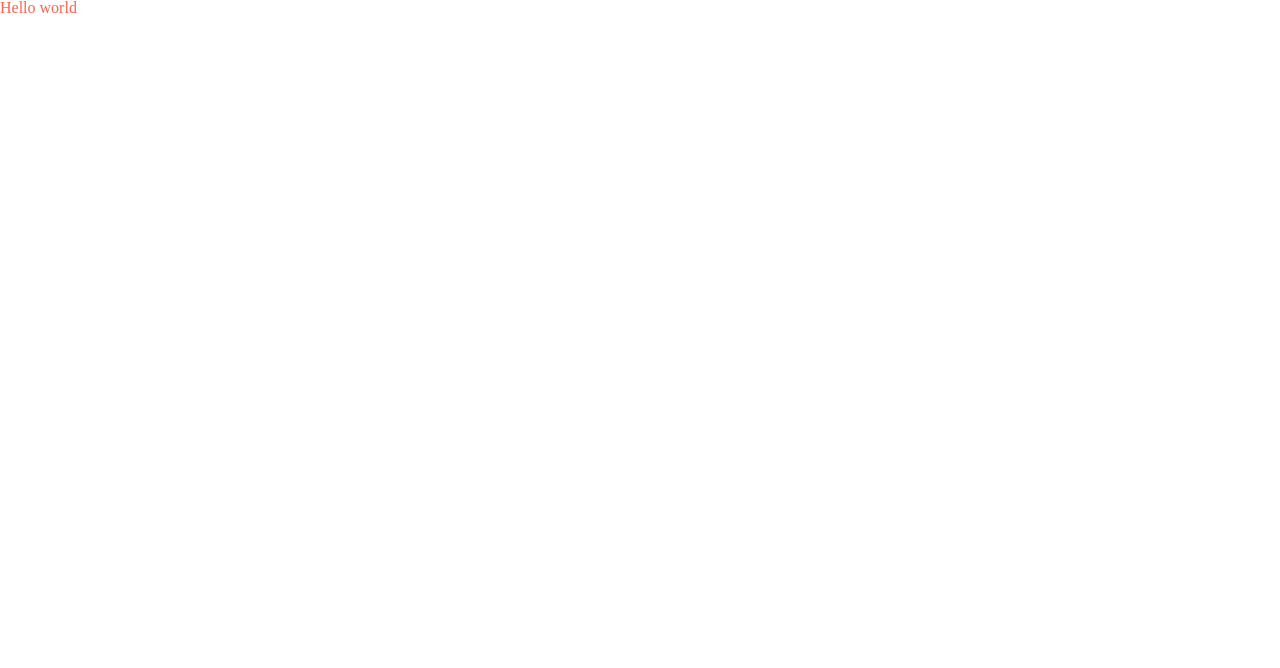
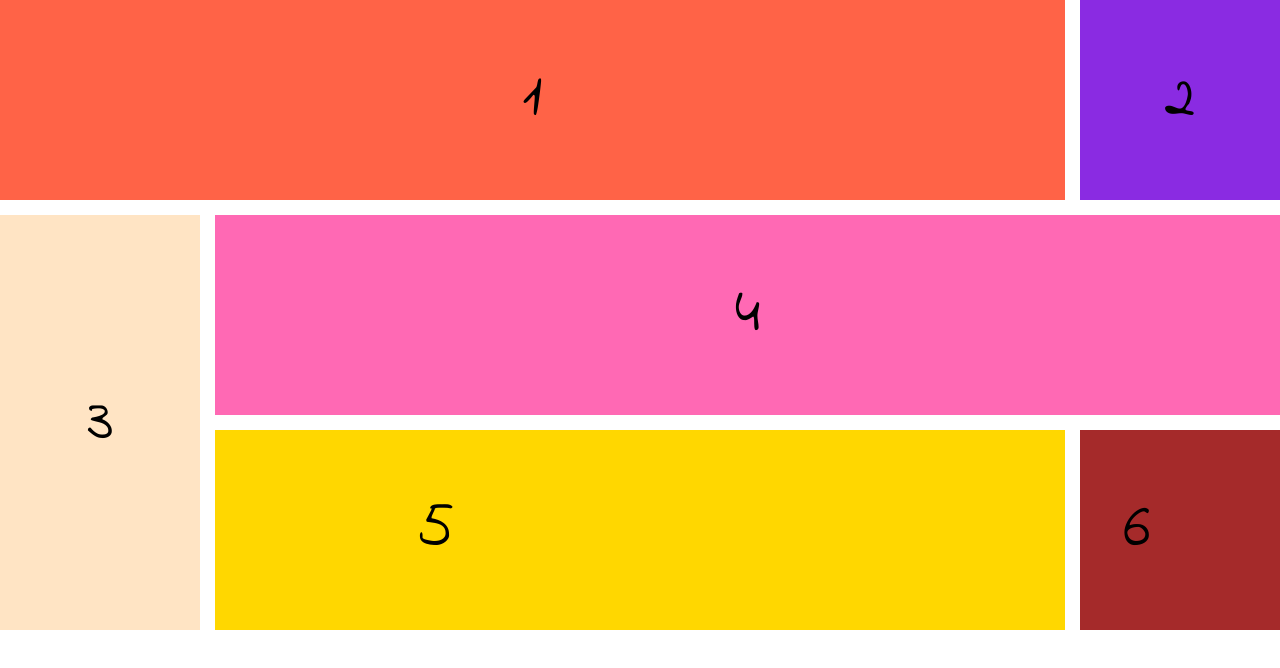
Before and after one commit to Kerub88/todo-app-practice, a website built with webpack: page index.html in a window 1280 px wide. Built offline with nearby package versions, Linux system fonts and the light colour scheme.

Commit message:
css grid exercise

```diff
--- a/index.html
+++ b/index.html
@@ -3,9 +3,17 @@
 <head>
     <meta charset="UTF-8">
     <link href="/src/style/stylesheet.css" rel="stylesheet">
+    <link href="https://fonts.googleapis.com/css?family=Indie+Flower" rel="stylesheet">
     <title>TODO app</title>
 </head>
 <body>
-    <h1>Hello world</h1>
+    <div class="wrapper">
+        <div class="item item1"><p>1</p></div>
+        <div class="item item2"><p>2</p></div>
+        <div class="item item3"><p>3</p></div>
+        <div class="item item4"><p>4</p></div>
+        <div class="item item5"><p>5<p></div>
+        <div class="item item6"><p>6<p></div>
+    </div>
 </body>
 </html>
--- a/src/style/main.scss
+++ b/src/style/main.scss
@@ -1,3 +1,39 @@
-h1 {
-  color: tomato;
+.wrapper {
+  display: grid;
+  grid-template-columns: 200px auto 200px;
+  grid-template-rows: 200px 200px 200px;
+  grid-row-gap: 15px;
+  grid-column-gap: 15px;
+  .item1 {
+    background: tomato;
+    grid-column: 1/3;
+  }
+  .item2 {
+    background: blueviolet;
+  }
+  .item3 {
+    background: bisque;
+    grid-row: 2/4;
+  }
+  .item4 {
+    background: hotpink;
+    grid-column: 2/4;
+  }
+  .item5 {
+    background: gold;
+  }
+  .item6 {
+    background: brown;
+  }
 }
+
+.item {
+  display: flex;
+  justify-content: center;
+  align-items: center;
+  p {
+    font-size: 62px;
+    font-family: 'Indie Flower', cursive;
+    margin: 0 auto;
+  }
+}
```
Also changed, not shown: src/style/stylesheet.css, 1 other file.
